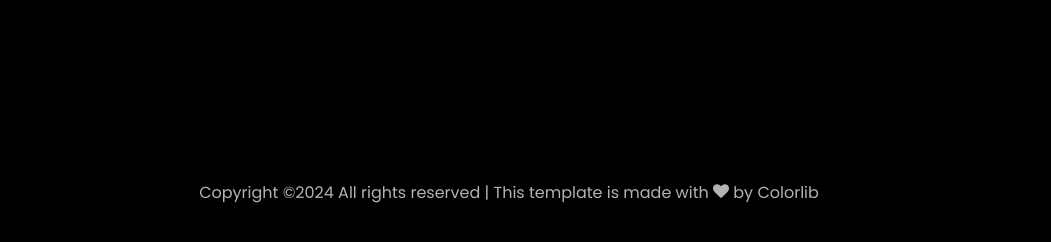
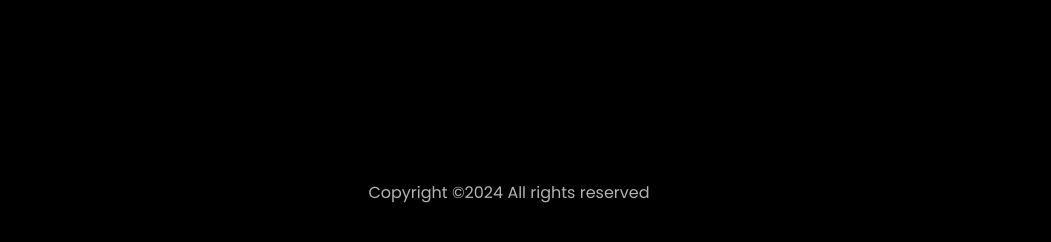
Before and after one commit to Syedfaizanjeelani/Syed-Faizan-Portfolio, a plain HTML site: page index.html in a window 1280 px wide. Shown: the part 5635-5877 px from the top of the page, without its empty margins (131-1182 px from the left). Drawn offline with Linux system fonts and the light colour scheme; files whose address does not match are found by name.

Commit message:
Update index.html

```diff
--- a/index.html
+++ b/index.html
@@ -599,7 +599,7 @@
 			<div class="col-md-12 text-center">
 
 			  <p><!-- Link back to Colorlib can't be removed. Template is licensed under CC BY 3.0. -->
-	Copyright &copy;<script>document.write(new Date().getFullYear());</script> All rights reserved | This template is made with <i class="icon-heart color-danger" aria-hidden="true"></i> by <a href="https://colorlib.com" target="_blank">Colorlib</a>
+	Copyright &copy;<script>document.write(new Date().getFullYear());</script> All rights reserved</a>
 	<!-- Link back to Colorlib can't be removed. Template is licensed under CC BY 3.0. --></p>
 			</div>
 		  </div>
```
